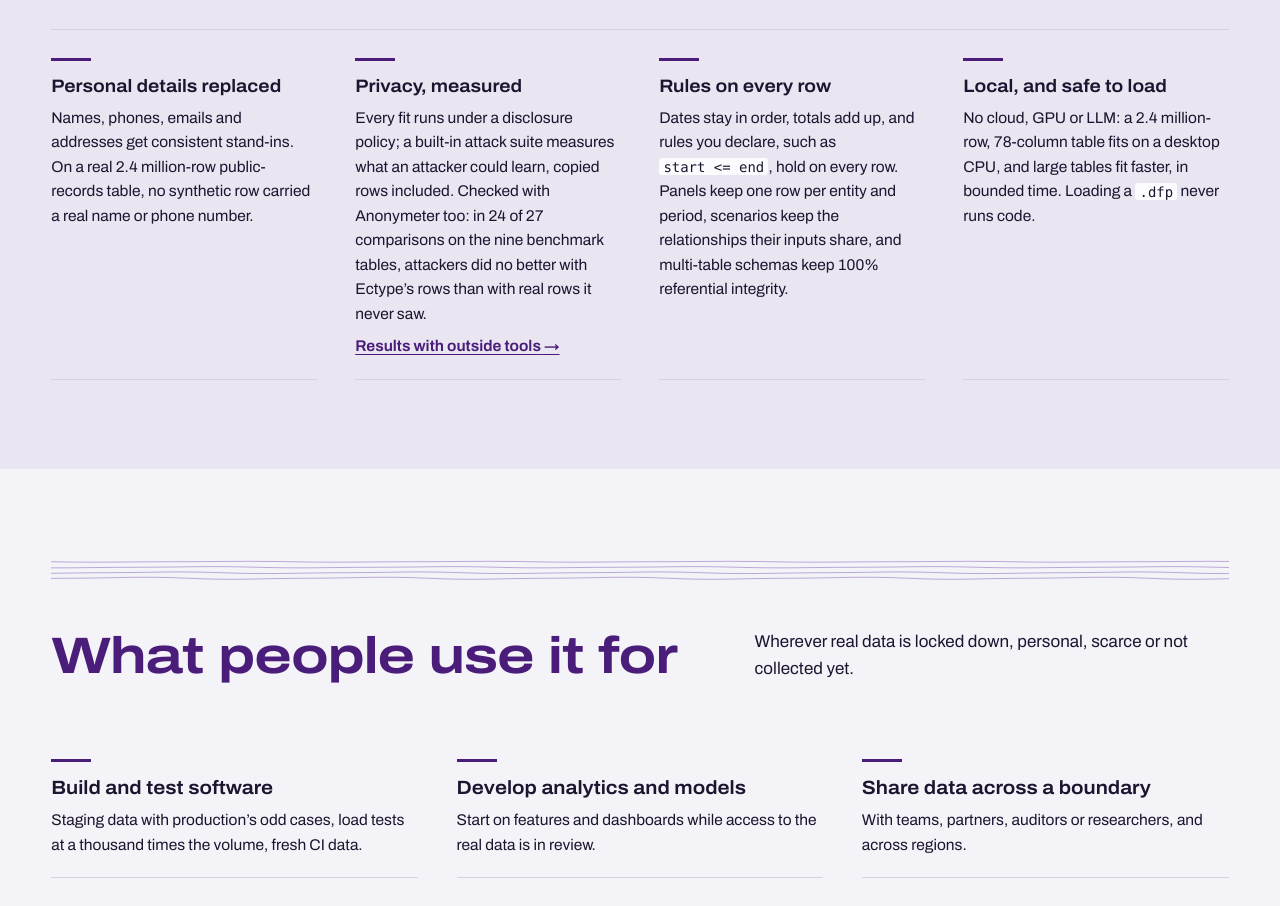
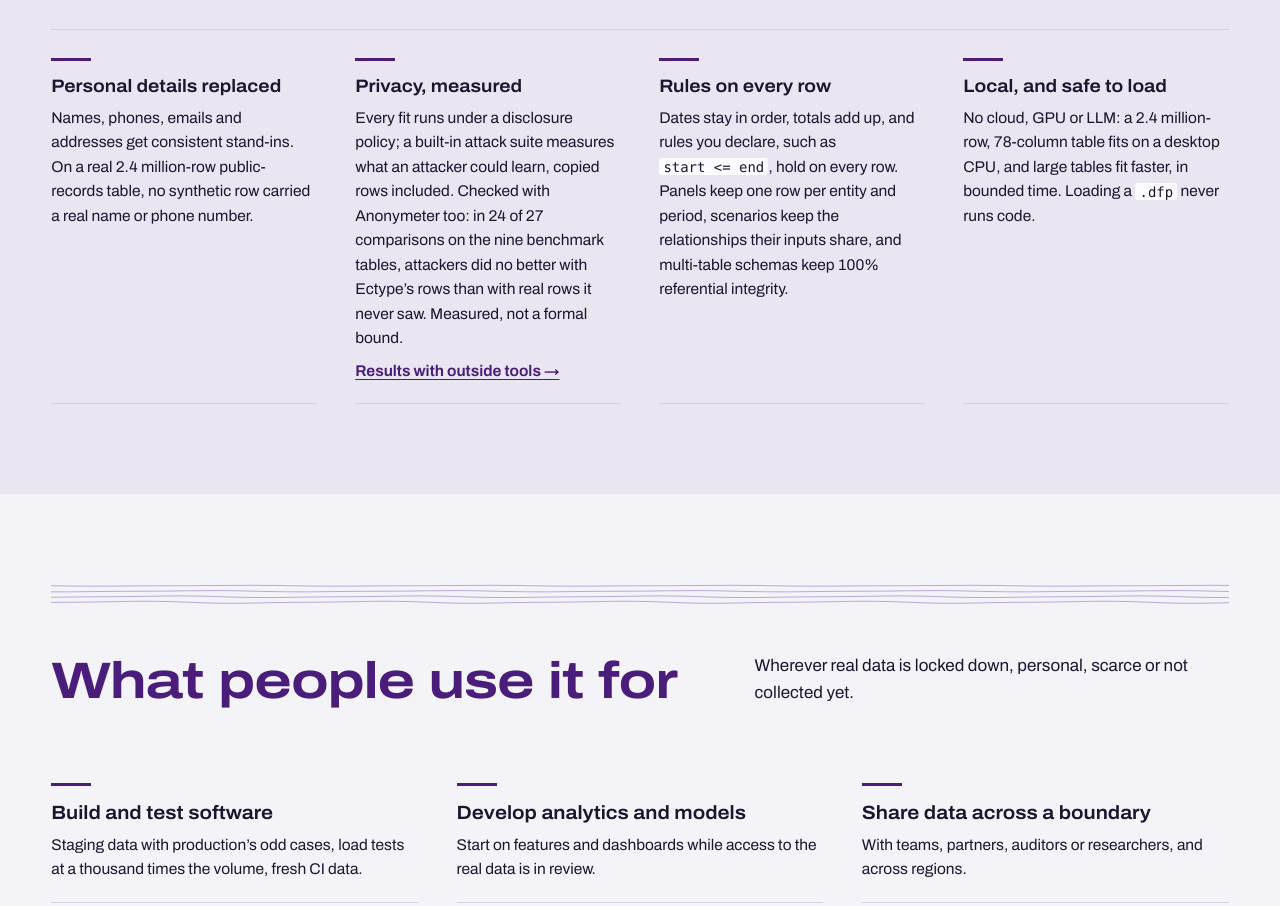
Before and after one commit to EctypeHQ/ectypehq.com, a plain HTML site: page index.html in a window 1280 px wide. Shown: the part 7822-8728 px from the top of the page. Drawn offline with Linux system fonts and the light colour scheme.

Commit message:
Site: privacy item keeps 'Measured, not a formal bound'
Co-Authored-By: Claude Fable 5.2 <noreply@anthropic.com>
Claude-Session: https://claude.ai/code/session_01EH4Mb7QJmMZKzVEezaBS9z

```diff
--- a/index.html
+++ b/index.html
@@ -403,7 +403,7 @@ RESULT: <span class="pass">PASSED</span></span></span></code></pre>
     </li>
     <li>
       <h3>Privacy, measured</h3>
-      <p>Every fit runs under a disclosure policy; a built-in attack suite measures what an attacker could learn, copied rows included. Checked with Anonymeter too: in 24 of 27 comparisons on the nine benchmark tables, attackers did no better with Ectype’s rows than with real rows it never saw.</p>
+      <p>Every fit runs under a disclosure policy; a built-in attack suite measures what an attacker could learn, copied rows included. Checked with Anonymeter too: in 24 of 27 comparisons on the nine benchmark tables, attackers did no better with Ectype’s rows than with real rows it never saw. Measured, not a formal bound.</p>
       <p class="more-line"><a class="more" data-site="privacyref" href="https://github.com/EctypeHQ/ectype/blob/main/docs/results/privacy-reference.md">Results with outside tools</a></p>
     </li>
     <li>
```
